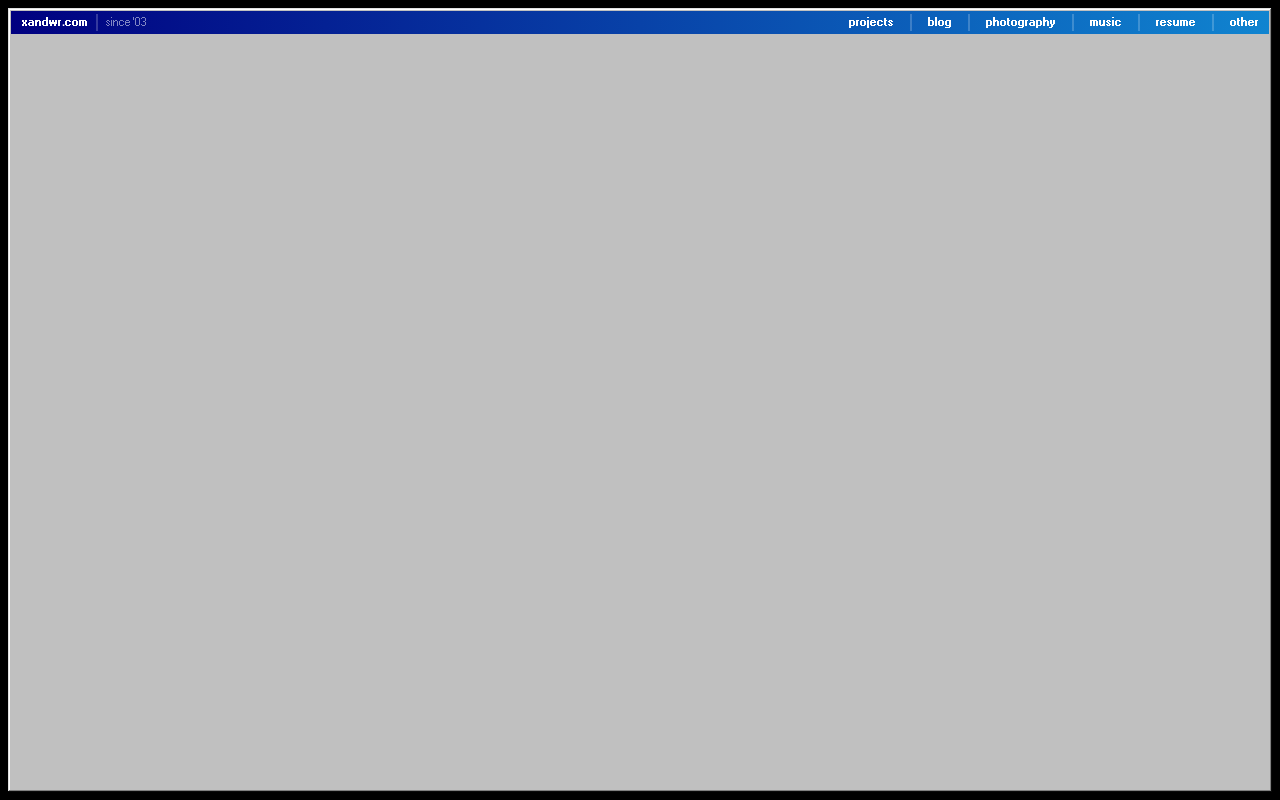
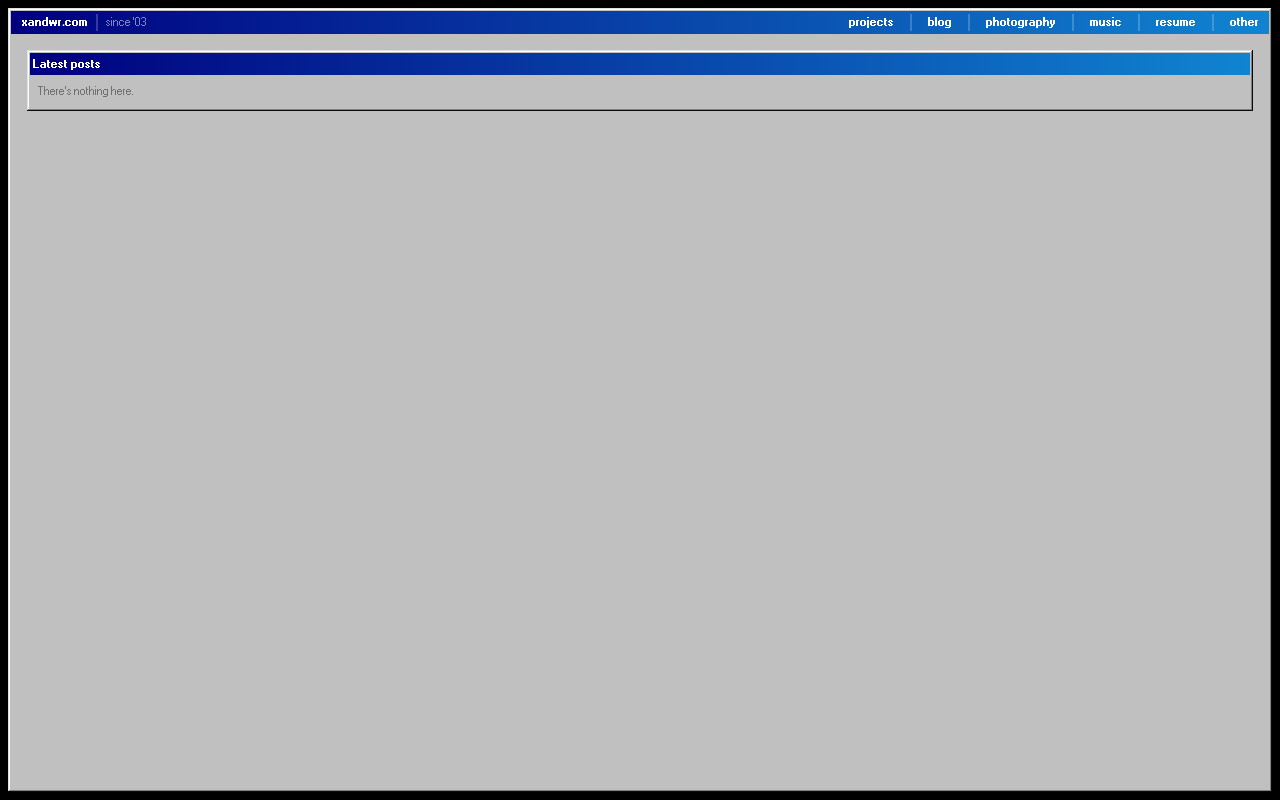
Before and after one commit to xandwr/xandwr, a SvelteKit app: page / in a window 1280 px wide. Built offline with nearby package versions, Linux system fonts and the light colour scheme.

Commit message:
LAtest posts stubs

```diff
--- a/src/routes/+page.svelte
+++ b/src/routes/+page.svelte
@@ -1,8 +1,14 @@
-<!-- Page content renders inside the persistent window-body from +layout.svelte. -->
 <script lang="ts">
-
 </script>
 
-<div class="flex w-full h-full m-auto items-between justify-center">
-
+<div class="flex w-full h-full m-auto flex-col gap-2 p-2">
+    <!-- latest posts -->
+    <div class="window">
+        <div class="title-bar">
+            <div class="title-bar-text">Latest posts</div>
+        </div>
+        <div class="window-body">
+            <p class="opacity-50">There's nothing here.</p>
+        </div>
+    </div>
 </div>
```
